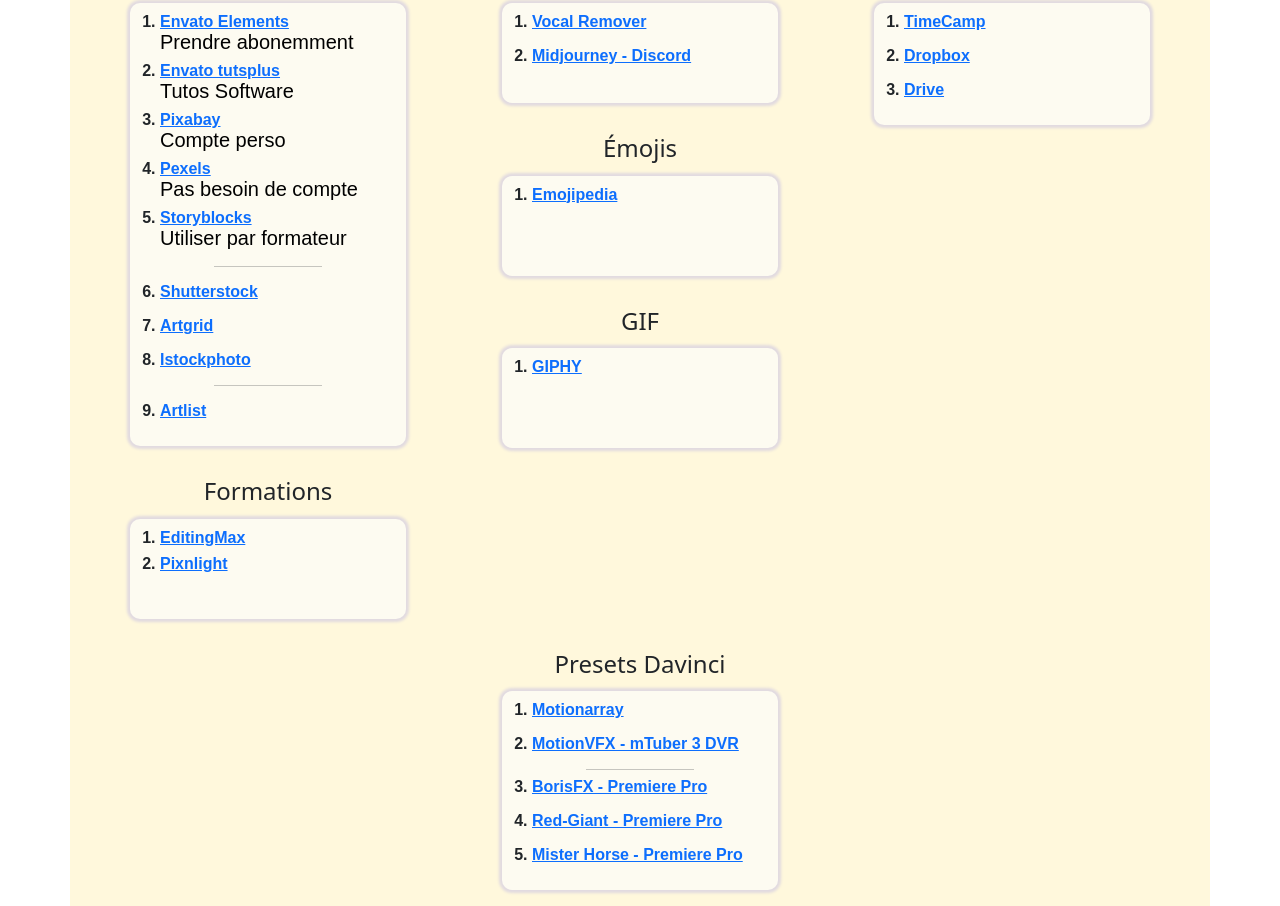
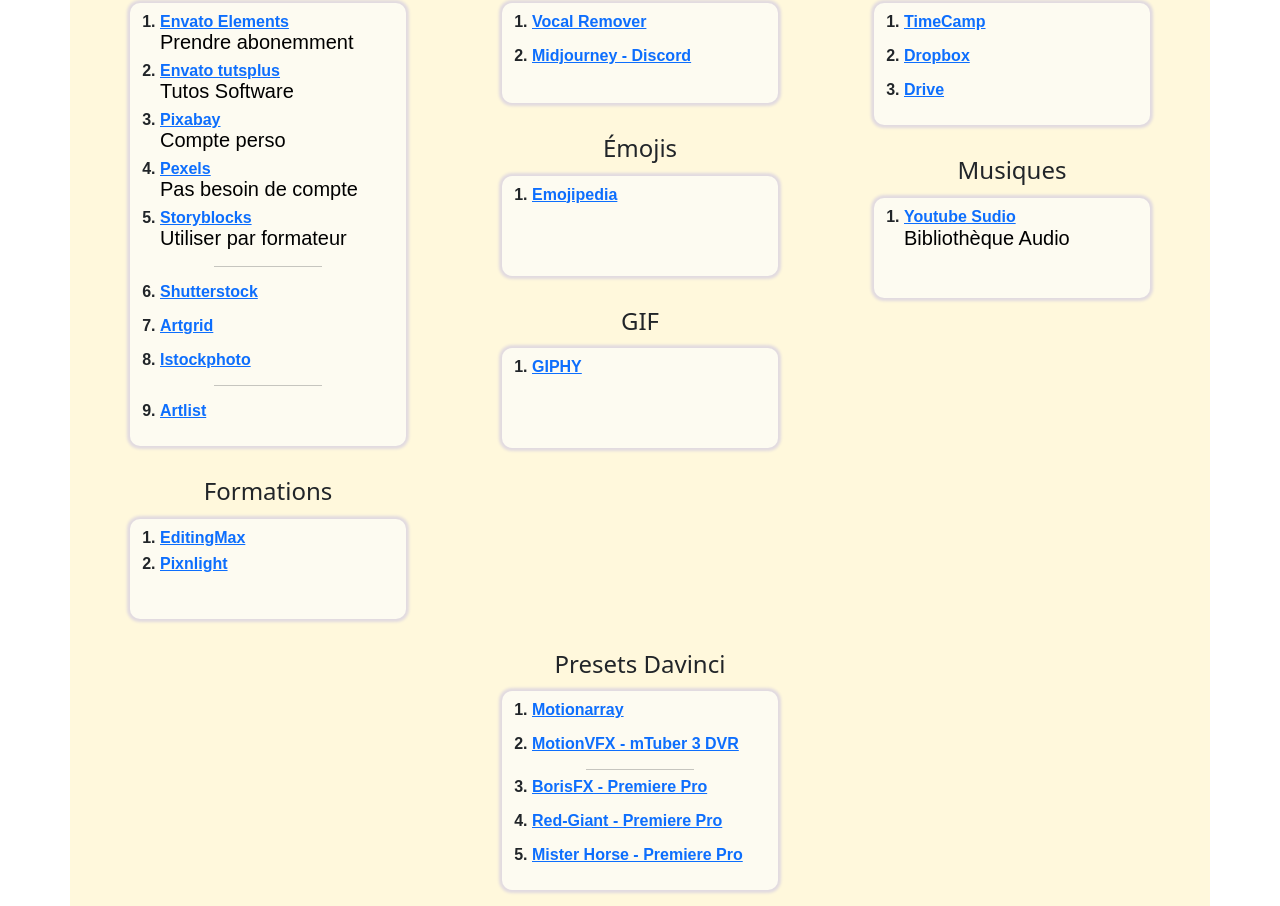
Before and after one commit to prestationweb42/Dev-Tools-WebSite, a plain HTML site: page formation.html in a window 1280 px wide. Shown: the part 4474-5380 px from the top of the page. Drawn offline with nearby package versions, Linux system fonts and the light colour scheme.

Commit message:
Add link Youtube Studio Bibliotheque audio

```diff
--- a/formation.html
+++ b/formation.html
@@ -1297,6 +1297,17 @@
                             >
                         </li>
                     </ol>
+                    <h3 class="section-title">Musiques</h3>
+                    <ol class="ordered-list">
+                        <li>
+                            <a
+                                href="https://app.timecamp.com/auth/login"
+                                target="_blank"
+                                >Youtube Sudio</a
+                            >
+                            <p class="h5">Bibliothèque Audio</p>
+                        </li>
+                    </ol>
                 </div>
                 <!-- --- Colonne 4 --- -->
                 <div class="section mx-auto col-md-6 col-lg-3">
```
